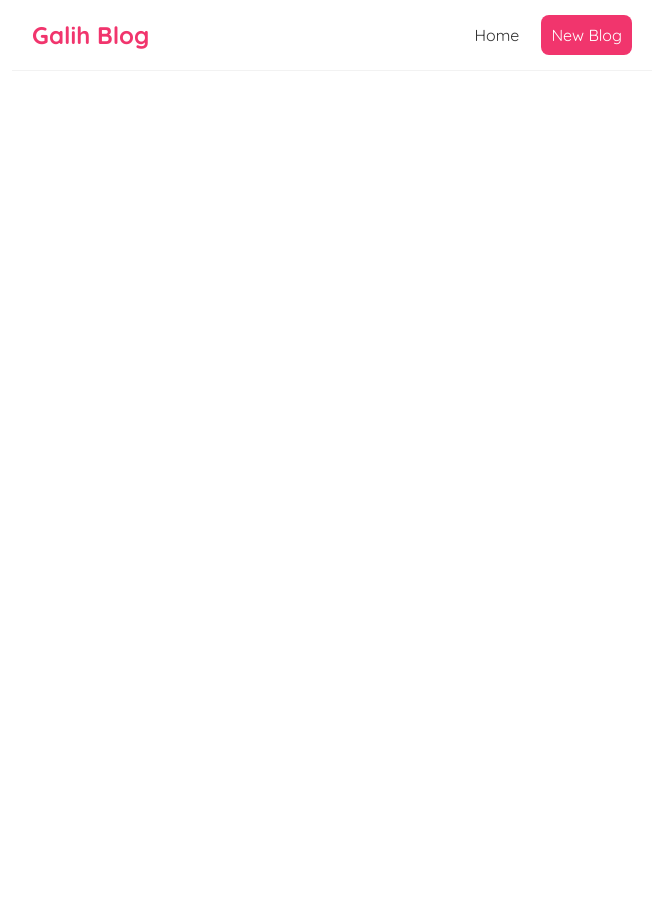
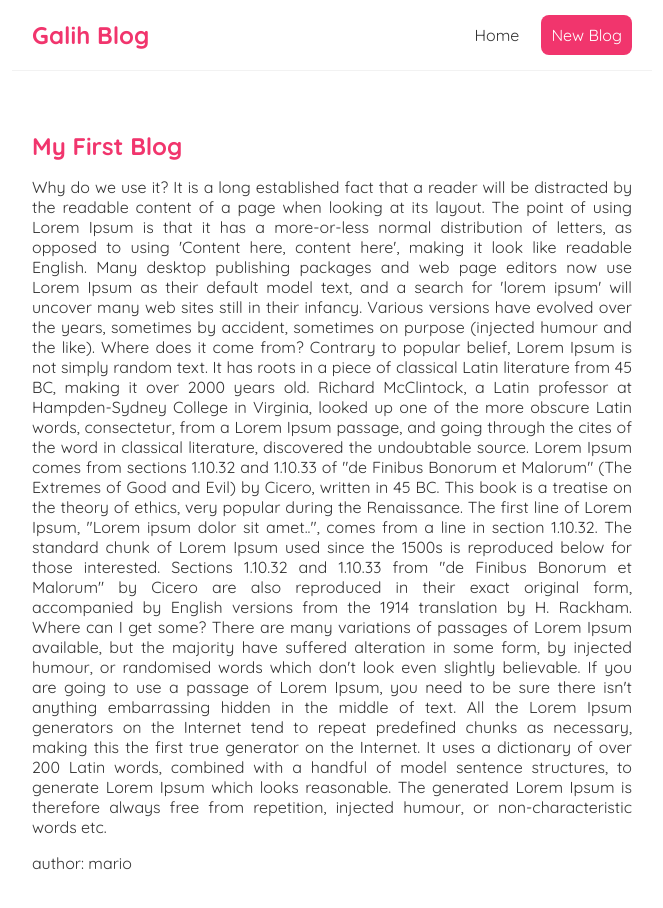
Before and after one commit to galihpermana29/learn-reactjs, a React (Create React App) app: page /blogs/1 in a window 1280 px wide. Shown: the top 908 px of the page, without its empty margins (308-971 px from the left). Before the commit the page ends 800 px from the top, so only its background shows below. Built offline with nearby package versions, Linux system fonts and the light colour scheme; data requests are answered from the project's data file; the HTML template or start-up script is replaced by a standard one.

Commit message:
Reusing Custom Hooks

```diff
--- a/src/App.js
+++ b/src/App.js
@@ -3,6 +3,7 @@ import Navbar from './Navbar';
 import Home from './Home';
 import { BrowserRouter as Router, Switch, Route } from 'react-router-dom';
 import Create from './Create';
+import BlogDetail from './BlogDetail';
 
 // Untuk bisa ganti ganti page, kita butuh reactRouter yang mana harus di install dulu npm install react-router-dom@5
 // Lalu gunakan Router untuk membungkus elemennya, lalu gunakan switch jika bagian dari elemen tersebut yang ingin diganti ganti. Jangan lupa tambahkan tag route dahulu beserta pathnya yang mengarah ke tujuannya.
@@ -23,6 +24,9 @@ function App() {
 						<Route path="/create">
 							<Create />
 						</Route>
+						<Route path="/blogs/:id">
+							<BlogDetail/>
+						</Route>
 					</Switch>
 				</div>
 			</div>
--- /dev/null
+++ b/src/BlogDetail.js
@@ -0,0 +1,38 @@
+import { useParams } from 'react-router-dom';
+import useFetch from './useFetch';
+
+// Untuk membuat blogs detail yang kalo di klik menampilkan detail isi dari blogsnya
+
+// lihat pada app.js bagian route yang blogdetail
+{/* <Route path="/blogs/:id">
+   <BlogDetail/>
+</Route> */}
+
+// maksud dari path="/blogs/:id" adalah, berapapun id nya akan tergenerate sendiri, tinggal menyesuaikan nanti pada bagian data nya. Jadi kalau kita tulis di url nya misal http://localhost:8000/blogs/2 maka tampilkan komponen BlogDetail
+
+// untuk menampilkan data sesuai dengan url yang di tulis atau bagian title yang di klik, pertama kita butuh hooks dari router nya dengan import { useParams }
+
+const BlogDetail = () => {
+   // jika url nya http://localhost:8000/blogs/2, lalu panggil method useParams() akan mereturn id = 2, makanya kita destructuring
+	const { id } = useParams();
+   // Lalu gunakan custom hooks yang kita buat tadi useFetch() yang akan mem-fetch berdasarkan id yang diminta melalui klik atau mengetikkan urlnya
+	const { data: blog, isPending, isFailed, handleDelete } = useFetch(
+		`http://localhost:8000/blogs/${id}`
+	);
+	console.log(blog);
+	return (
+		<div className="blog-detail">
+			{isFailed && <div>{isFailed}</div>}
+			{isPending && <div>Loading...</div>}
+			{blog && (
+				<div>
+					<h2 className="title">{blog.title}</h2>
+					<p className="body">{blog.body}</p>
+					<p className="author">author: {blog.author}</p>
+				</div>
+			)}
+		</div>
+	);
+};
+
+export default BlogDetail;
--- a/src/BlogList.js
+++ b/src/BlogList.js
@@ -1,3 +1,5 @@
+import { Link } from "react-router-dom"
+
 const BlogList = ({blogs, title, handleDelete}) => {
    // Menggunakan props
 
@@ -23,8 +25,11 @@ const BlogList = ({blogs, title, handleDelete}) => {
          <h2>{title}</h2>
 			{blogs.map((blog) => (
 				<div className="blog-preview" key={blog.id}>
-					<h2>{blog.title}</h2>
-					<p>Written by {blog.author} </p>
+               {/* Lalu pada bagian ini, kita bungkus dengan Link yang to="/blogs/blog.id" jadi kalau di klik, maka akan menuju ke url dengan path /blogs/blog.idnya berapa*/}
+               <Link to={`/blogs/${blog.id}`}>
+                  <h2>{blog.title}</h2>
+                  <p>Written by {blog.author} </p>
+               </Link>
                <button onClick={() => handleDelete(blog.id)}>Delete</button>
 				</div>
 			))}
--- a/src/index.css
+++ b/src/index.css
@@ -48,3 +48,23 @@
    color: #f1356d;
    margin-bottom: 8px;
  }
+
+ .blog-preview a {
+    text-decoration: none;
+ }
+
+ /* Blog detail */
+
+.blog-detail .title {
+   margin-bottom: 1rem;
+   color: #f1356d;
+}
+
+.blog-detail .body {
+   text-align: justify;
+   line-height: 20px;
+}
+
+.blog-detail .author {
+   margin-top: 1rem;
+}
```
Also changed, not shown: 1 other file (tests, documents, lock files or other folders).
